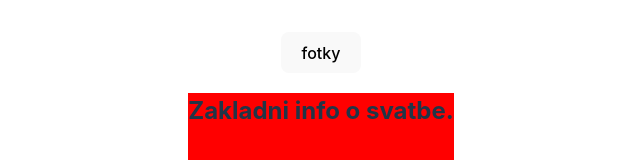
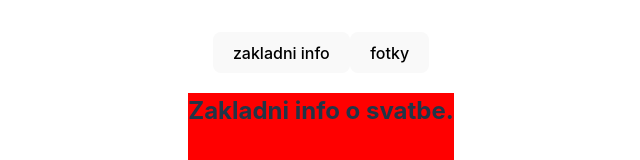
Before and after one commit to Pisky02/Pisky02.github.io, a React (Vite) app: page / in a window 1280 px wide. Shown: the top 160 px of the page, without its empty margins (319-959 px from the left). Built offline with nearby package versions, Linux system fonts and the light colour scheme.

Commit message:
Update Header.tsx

```diff
--- a/src/components/Header.tsx
+++ b/src/components/Header.tsx
@@ -1,37 +1,16 @@
 function Header() {
-  /*const scrollToSection = () => {
-    /**
-     * Najdu vysku headeru
-     * najdu contact section
-     * nejdu margin nad contact section
-     * zjistim kde je contact info na strance
-     * vypocitam kam musim az musim scrollnout
-     * *
-    const header = document.getElementById("header");
-    if (header) {
-      const headerHeight = header.offsetHeight;
-
-      const contactSection = document.getElementById("gallery"); ///CHANGE
-      if (contactSection) {
-        const contactSectionStyle = window.getComputedStyle(contactSection);
-        const marginTop = parseFloat(contactSectionStyle.marginTop);
-
-        const contactSectionPosition =
-          contactSection.getBoundingClientRect().top + window.scrollY;
-
-        window.scrollTo({
-          top: contactSectionPosition - headerHeight - marginTop,
-          behavior: "smooth",
-        });
-      }
-    }
-  };*/
-  const scrollToSection = (id) => {
+  const scrollToSection = (id: string) => {
     document.getElementById(id)?.scrollIntoView({ behavior: "smooth" });
   };
 
   return (
     <header id="header" className="header">
+      <button
+        className="scroll-button"
+        onClick={() => scrollToSection("basic-info")}
+      >
+        zakladni info
+      </button>
       <button
         className="scroll-button"
         onClick={() => scrollToSection("gallery")}
```
